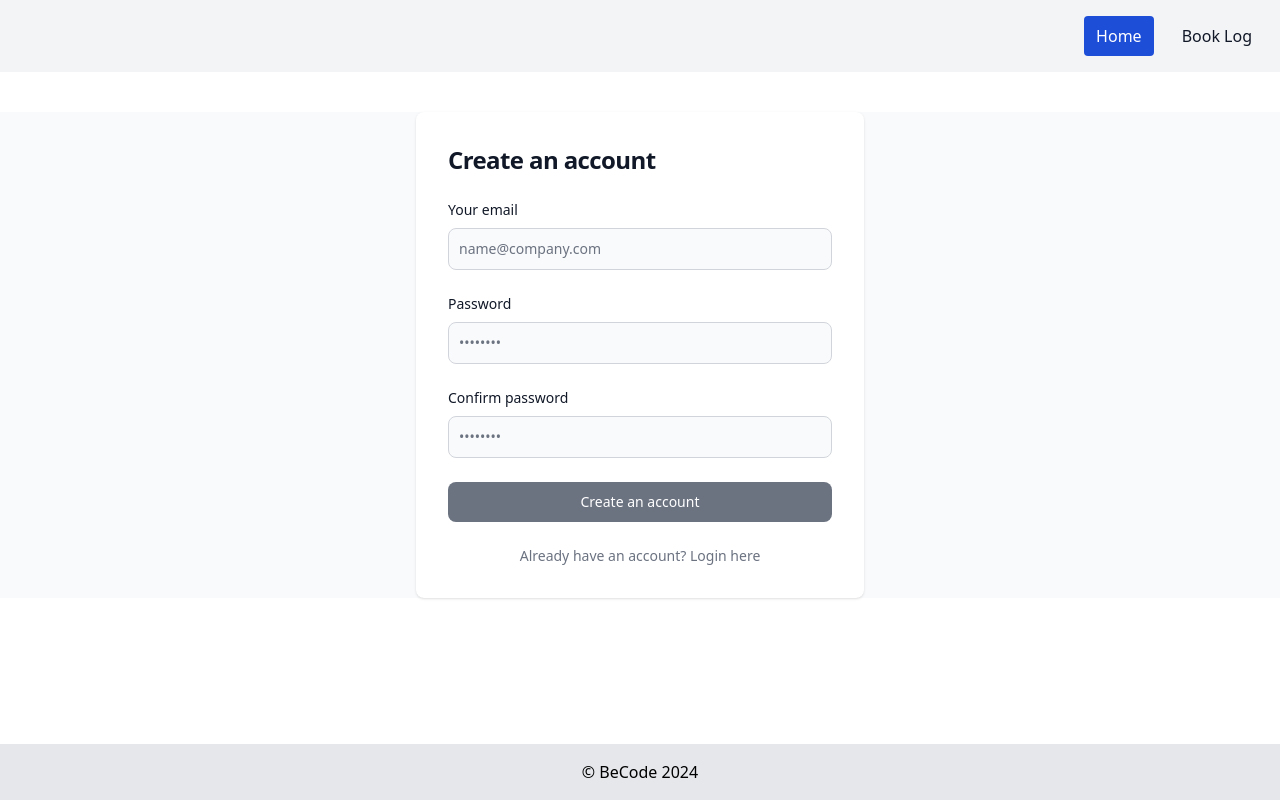
After one commit to becodeorg/verou-5-laravel-and-beyond-RebeccaVanLitsenborg, a Laravel app: page /register in a window 1280 px wide. The commit adds this page. Run offline with Laravel 10, Linux system fonts and the light colour scheme; some libraries are stand-ins or nearby versions.

Commit message:
Set up routes for RegistrationController and create registration form

```diff
--- /dev/null
+++ b/app/Http/Controllers/RegisterController.php
@@ -0,0 +1,30 @@
+<?php
+
+namespace App\Http\Controllers;
+
+use Illuminate\Http\Request;
+
+class RegisterController extends Controller
+{
+    public function index()
+    {
+        return view('sessions.register');
+    }
+
+    public function create (Request $request)
+    {
+        $validated = $request->validate([
+            "name" => "required|min:3|max:60",
+            "email" => "required|email",
+            "password" => "required|min:8|confirmed"
+        ]);
+
+        $user = new User();
+        $user->name = $request->name;
+        $user->email = $request->email;
+        $user->password = Hash::make($request->password);
+
+    }
+
+
+}
--- a/resources/views/partials/footer.blade.php
+++ b/resources/views/partials/footer.blade.php
@@ -1,3 +1,3 @@
-    <footer>
+    <footer class="text-center fixed bottom-0 w-full bg-gray-200 p-4">
         &copy; BeCode <?php echo date('Y')?>
     </footer>
--- a/resources/views/partials/header.blade.php
+++ b/resources/views/partials/header.blade.php
@@ -1,4 +1,4 @@
-<nav class="bg-white border-gray-200">
+<nav class="bg-gray-100 mb-10 border-gray-200">
     <div class="flex items-center justify-between mx-auto p-4">
         <div class="flex items-center space-x-3">
         </div>
--- /dev/null
+++ b/resources/views/sessions/register.blade.php
@@ -0,0 +1,37 @@
+@extends('layout')
+
+@section('title', 'Register')
+
+@section('content')
+
+<section class="bg-gray-50 mt-8">
+  <div class="flex flex-col items-center justify-center">
+      <div class="w-full bg-white rounded-lg shadow dark:border md:mt-0 sm:max-w-md xl:p-0">
+          <div class="p-6 space-y-4 md:space-y-6 sm:p-8">
+              <h1 class="text-xl font-bold leading-tight tracking-tight text-gray-900 md:text-2xl">
+                  Create an account
+              </h1>
+              <form class="space-y-4 md:space-y-6" action="#">
+                  <div>
+                      <label for="email" class="block mb-2 text-sm font-medium text-gray-900 dark:text-white">Your email</label>
+                      <input type="email" name="email" id="email" class="bg-gray-50 border border-gray-300 text-gray-900 sm:text-sm rounded-lg focus:ring-primary-600 focus:border-primary-600 block w-full p-2.5" placeholder="name@company.com" required="">
+                  </div>
+                  <div>
+                      <label for="password" class="block mb-2 text-sm font-medium text-gray-900 dark:text-white">Password</label>
+                      <input type="password" name="password" id="password" placeholder="••••••••" class="bg-gray-50 border border-gray-300 text-gray-900 sm:text-sm rounded-lg focus:ring-primary-600 focus:border-primary-600 block w-full p-2.5" required="">
+                  </div>
+                  <div>
+                      <label for="confirm-password" class="block mb-2 text-sm font-medium text-gray-900 dark:text-white">Confirm password</label>
+                      <input type="confirm-password" name="confirm-password" id="confirm-password" placeholder="••••••••" class="bg-gray-50 border border-gray-300 text-gray-900 sm:text-sm rounded-lg focus:ring-primary-600 focus:border-primary-600 block w-full p-2.5" required="">
+                  </div>
+                  <button type="submit" class="w-full bg-gray-500 hover:bg-gray-400 focus:ring-4 focus:outline-none focus:ring-gray-300 text-white font-medium rounded-lg text-sm px-5 py-2.5">Create an account</button>
+                  <p class="text-center text-sm font-light text-gray-500">
+                      Already have an account? <a href="#" class="font-medium text-primary-600 hover:underline">Login here</a>
+                  </p>
+              </form>
+          </div>
+      </div>
+  </div>
+</section>
+
+@endsection
--- a/routes/web.php
+++ b/routes/web.php
@@ -3,6 +3,7 @@
 use App\Http\Controllers\HomeController;
 use App\Http\Controllers\UserController;
 use App\Http\Controllers\BookController;
+use App\Http\Controllers\RegisterController;
 
 use Illuminate\Support\Facades\Route;
 
@@ -32,3 +33,6 @@ Route::get("/books/books/{id}", [BookController::class, 'show']) ->name("showBoo
 Route::get("/books/books/{id}/edit", [BookController::class, 'editBook'])->name("editBook");
 Route::put("/books/books/{id}", [BookController::class, 'updateBook'])->name("updateBook");
 Route::delete("/books/books/{id}", [BookController::class, 'deleteBook']) ->name("deleteBook");
+
+Route::get("/register", [RegisterController::class, 'index'])->name('showRegister');
+Route::post('/register', [RegisterController::class, 'submitRegister'])->name('submitRegister');
```
Also changed, not shown: resources/views/sessions/login.blade.php (added).
